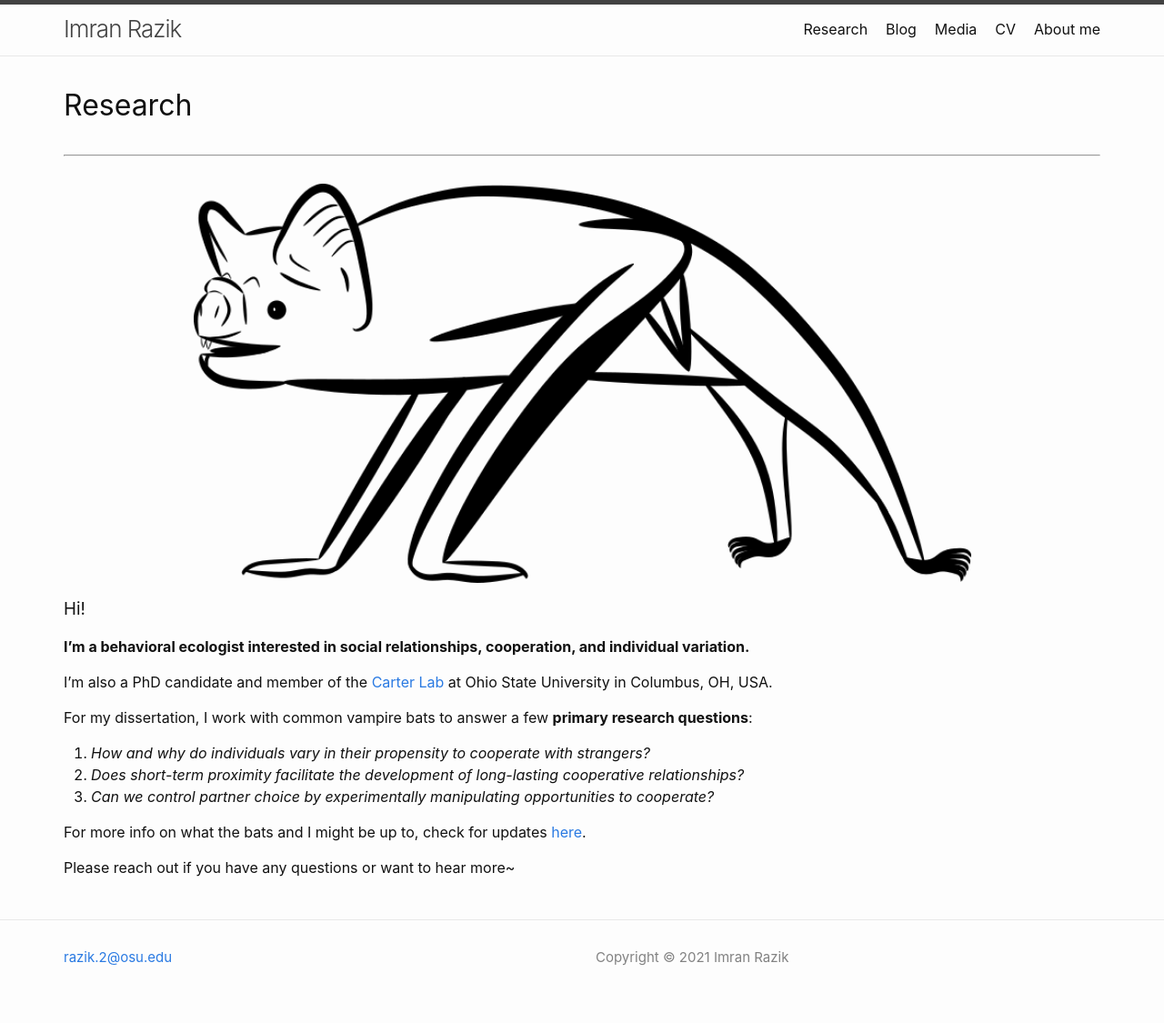
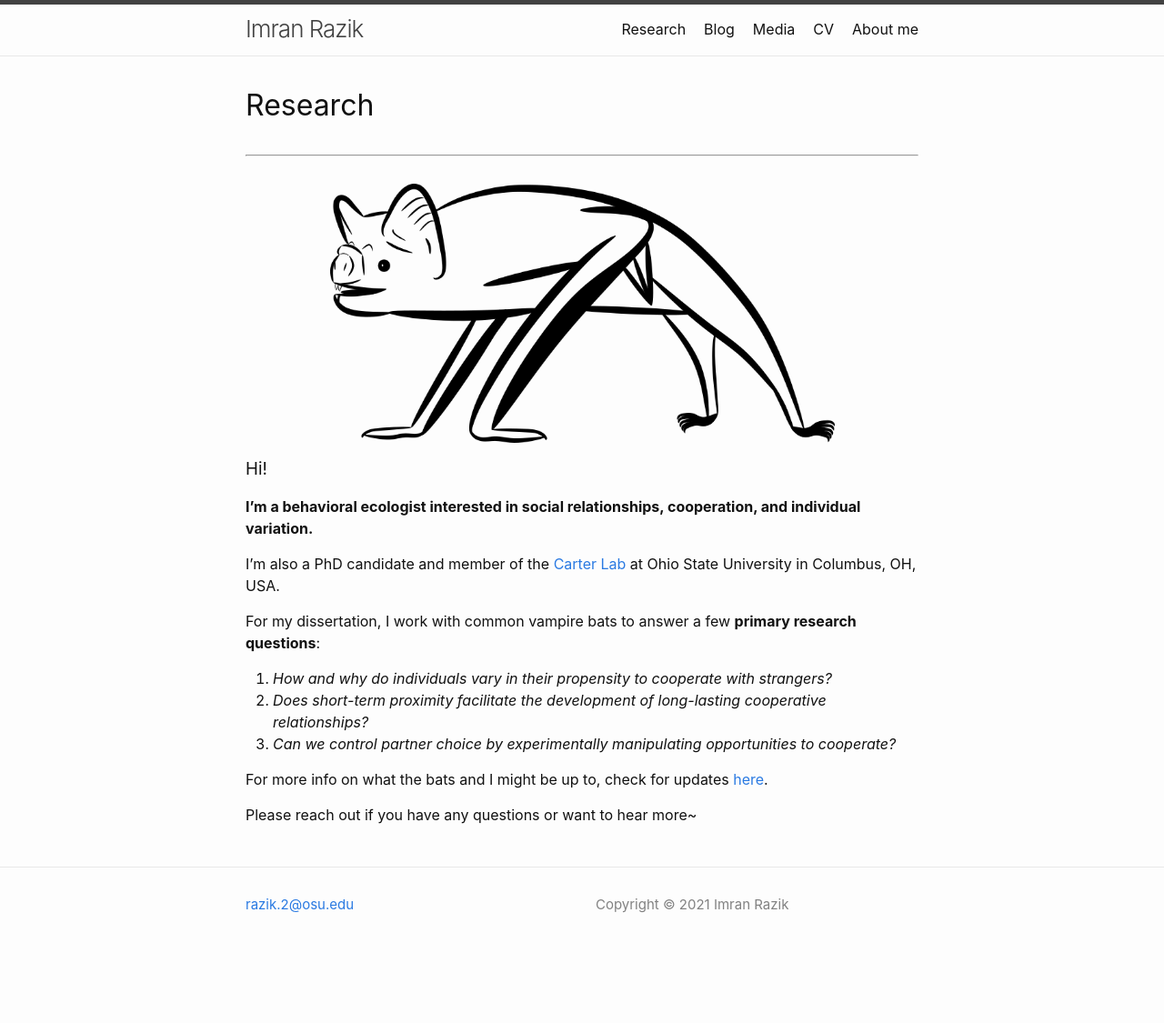
Before and after one commit to imranrazik/imranrazik.github.io, a Jekyll site: the page built from index.md, in a window 1280 px wide. Shown: the whole page at 91% size. Built offline with Jekyll 4.4.1, drawn with Linux system fonts in a browser that asks for light colours; our own code applies the rules of GitHub Pages for plain Markdown files; after the commit the page ends 1067 px from its top, so only the background shows below that.

Commit message:
Update initialize.scss

```diff
--- a/_sass/minima/initialize.scss
+++ b/_sass/minima/initialize.scss
@@ -14,7 +14,7 @@ $spacing-unit:     30px !default;
 $table-text-align: left !default;
 
 // Width of the content area
-$content-width:    1200px !default;
+$content-width:    800px !default;
 
 $on-palm:          600px !default;
 $on-laptop:        800px !default;
```
